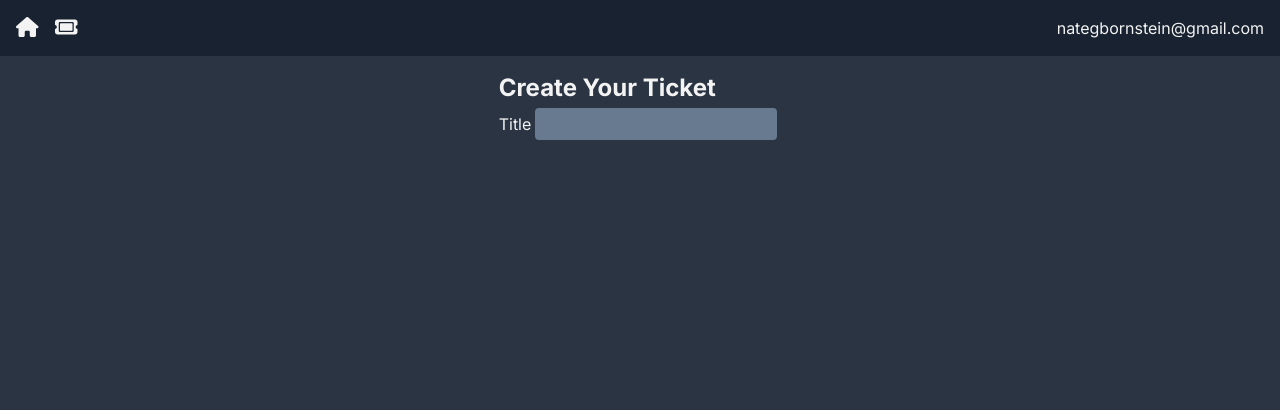
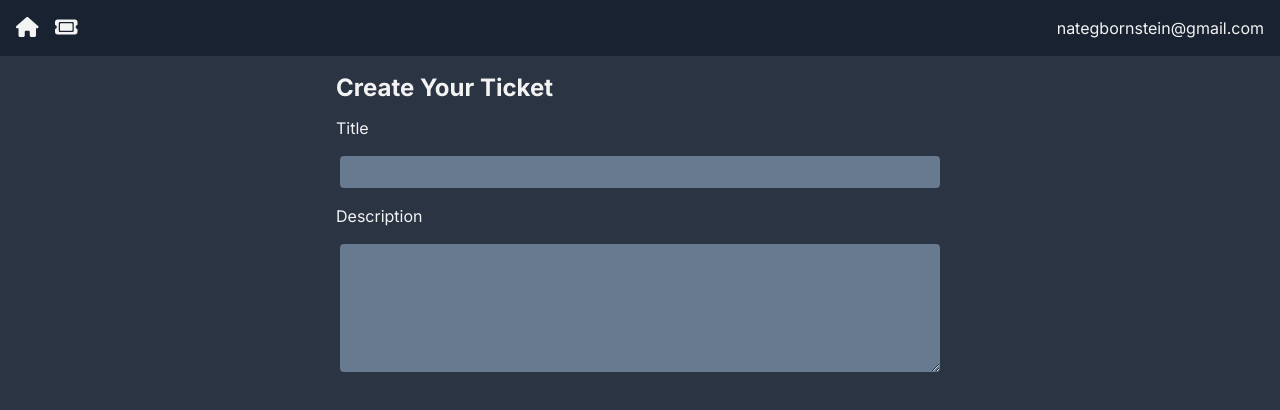
Before and after one commit to greenteaisgreat/intuitive-ticketing, a Next.js app: page /TicketPage/new in a window 1280 px wide. Shown: the top 410 px of the page. Built offline with nearby package versions, Linux system fonts and the light colour scheme.

Commit message:
Add Description Textarea for TicketPage

```diff
--- a/app/(components)/TicketForm.jsx
+++ b/app/(components)/TicketForm.jsx
@@ -28,9 +28,17 @@ const TicketForm = () => {
         }));
     };
 
+    const handleSubmit = () => {
+        console.log('Form Submitted!');
+    };
+
     return (
         <div className="flex justify-center">
-            <form method="POST">
+            <form
+                method="post"
+                className="flex w-1/2 flex-col gap-3"
+                onSubmit={handleSubmit}
+            >
                 <h3>Create Your Ticket</h3>
                 <label htmlFor="title">Title</label>
                 <input
@@ -41,6 +49,15 @@ const TicketForm = () => {
                     required={true}
                     value={formData.title}
                 />
+                <label htmlFor="title">Description</label>
+                <textarea
+                    id="description"
+                    name="description"
+                    onChange={handleChange}
+                    required={true}
+                    value={formData.description}
+                    rows="5"
+                />
             </form>
         </div>
     );
```
